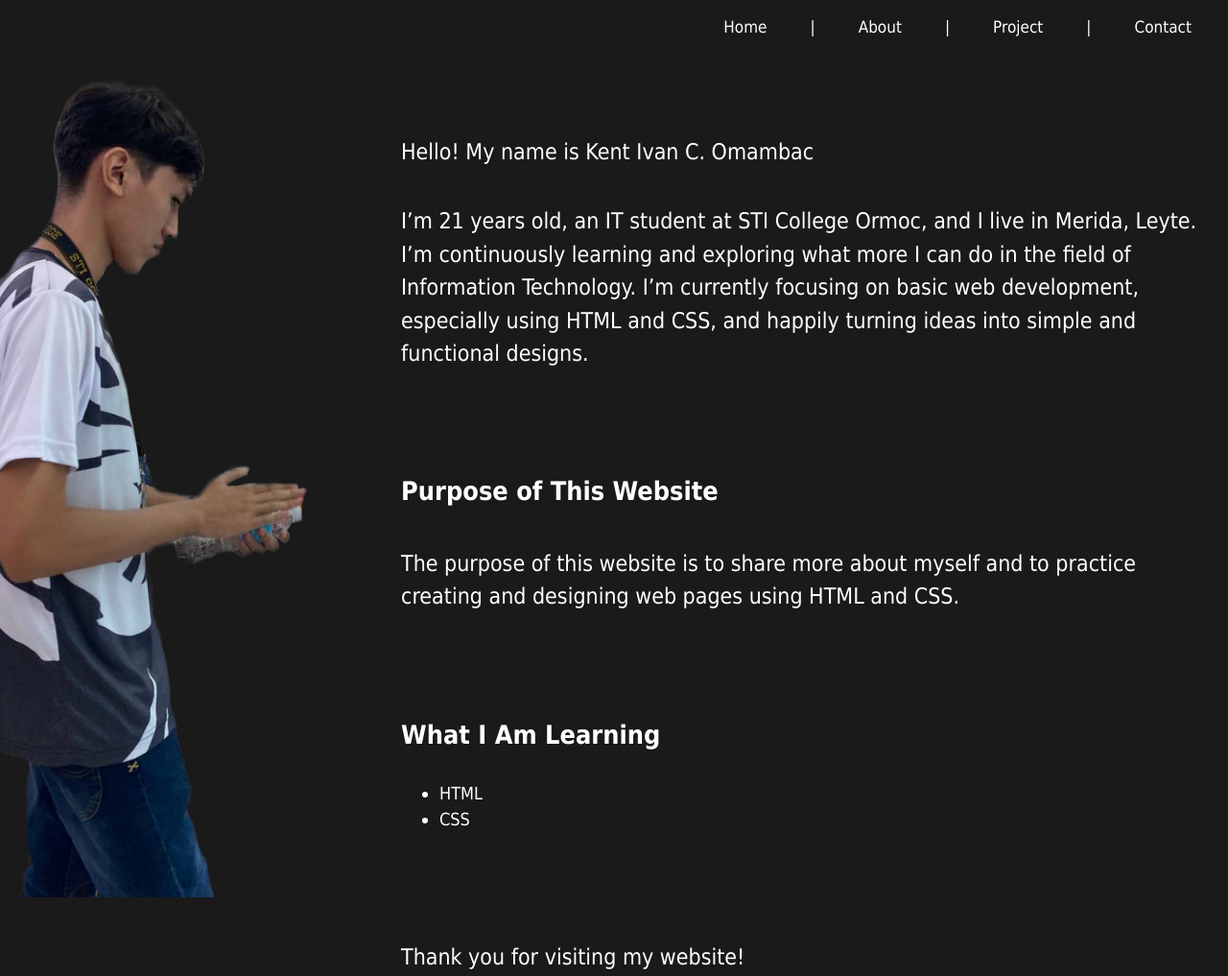
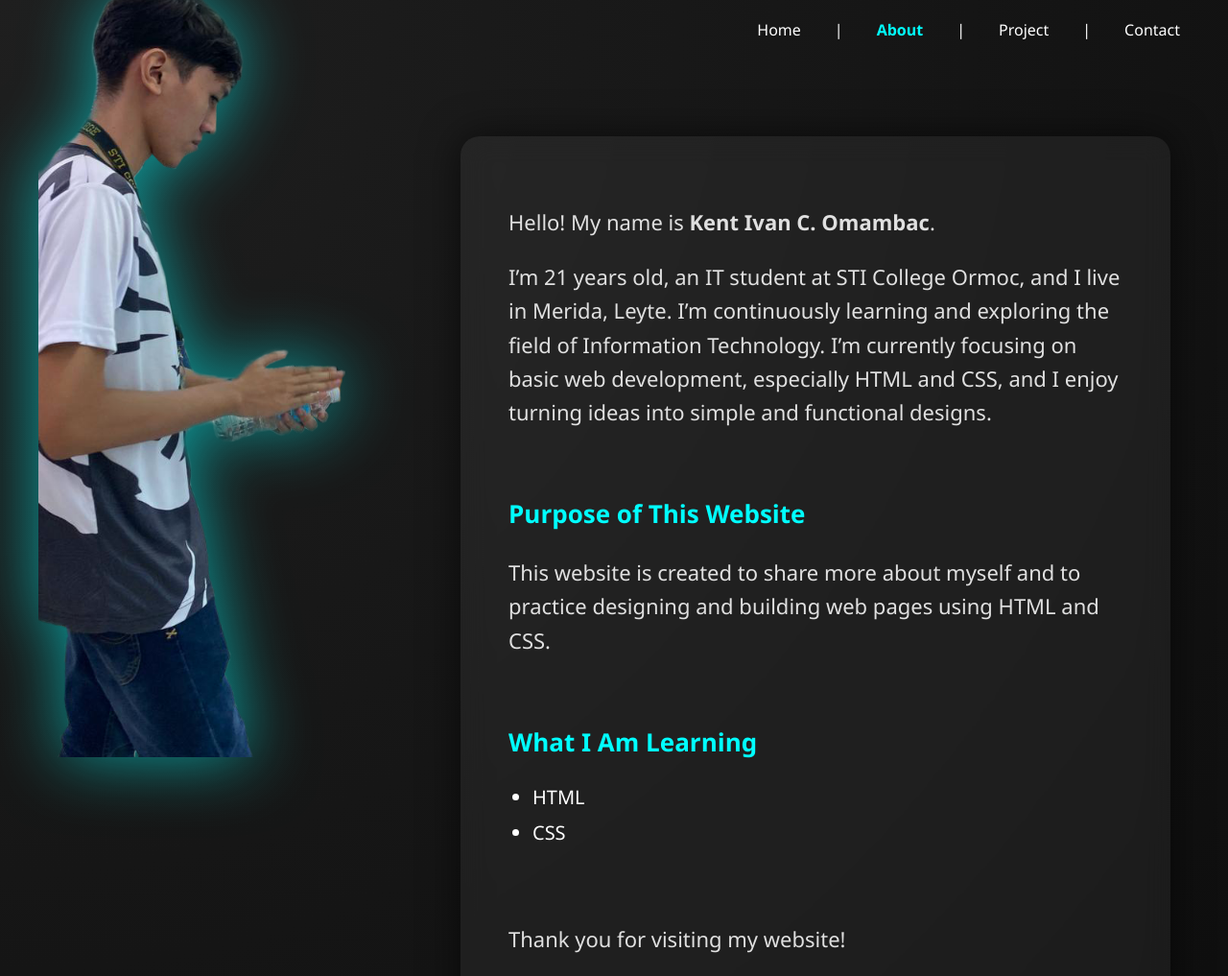
Before and after one commit to kent255942/MyPersonalWebsite, a plain HTML site: page About Me.html in a window 1280 px wide. Shown: the whole page at 96% size. Drawn offline with Linux system fonts and the light colour scheme.

Commit message:
Update About Me.html

```diff
--- a/About Me.html
+++ b/About Me.html
@@ -1,78 +1,192 @@
 <!DOCTYPE html>
-<html>
+<html lang="en">
 <head>
-  <title>About Kent's Personal Website</title>
+<meta charset="UTF-8">
+<title>About | Kent's Personal Website</title>
+
 <style>
+/* ---------- GLOBAL ---------- */
 body{
-    font-family: 'Tahoma', sans-serif;
-    background-color: #1A1A1A;
+ font-family: "Segoe UI", Tahoma, sans-serif;
+ background: radial-gradient(circle at top left, #1f1f1f, #0e0e0e);
  color: #ffffff;
+ margin: 0;
 }
+
+/* ---------- HEADER ---------- */
 header{
  display: flex;
  justify-content: flex-end;
-    padding: 10px;
-    gap: 45px;
-    margin-right: 20px;
-    font-size: 17px;
+ align-items: center;
+ gap: 35px;
+ padding: 20px 50px;
+ font-size: 16px;
 }
-   a{
+
+header a{
  color: #ffffff;
+ text-decoration: none;
+ position: relative;
 }
-   a:link{
-    text-decoration: none;
+
+header a::after{
+ content: "";
+ position: absolute;
+ width: 0;
+ height: 2px;
+ background: cyan;
+ left: 0;
+ bottom: -6px;
+ transition: 0.3s;
 }
-   a:hover{
-    color: gray;
+
+header a:hover::after{
+ width: 100%;
 }
-   .text{
-    text-align: left;
-    width: 950px;
-    margin-left: 410px;
-    padding-top: 70px;
-    font-size: 23px;
-    line-height: 1.50;
+
+.active{
+ color: cyan;
+ font-weight: 600;
 }
+
+/* ---------- LAYOUT ---------- */
 .content{
-    align-items: left;
  display: flex;
+ gap: 120px;
+ padding: 80px 60px;
 }
+
+/* ---------- IMAGE ---------- */
 .myPic{
  position: fixed;
  bottom: 0;
-   left: 0;
-   max-height: 90vh;
-   width: 100px;
+ left: 40px;
+ width: 320px;
+ filter: drop-shadow(0 0 35px rgba(0,255,255,0.6));
+ animation: float 4s ease-in-out infinite;
+}
+
+.myPic img{
+ width: 100%;
+ height: auto;
+}
+
+/* ---------- TEXT CARD ---------- */
+.text{
+ max-width: 900px;
+ margin-left: 420px;
+ background: rgba(255,255,255,0.05);
+ backdrop-filter: blur(14px);
+ border-radius: 20px;
+ padding: 50px;
+ box-shadow: 0 0 40px rgba(0,0,0,0.6);
+ animation: fadeUp 1.1s ease;
+}
+
+.text p{
+ font-size: 22px;
+ line-height: 1.6;
+ color: #e0e0e0;
+}
+
+.text h3{
+ margin-top: 70px;
+ font-size: 26px;
+ color: cyan;
+}
+
+/* ---------- LIST ---------- */
+.text ul{
+ margin-top: 20px;
+ padding-left: 25px;
+ font-size: 20px;
+}
+
+.text li{
+ margin-bottom: 10px;
+}
+
+/* ---------- ANIMATIONS ---------- */
+@keyframes fadeUp{
+ from{
+  opacity: 0;
+  transform: translateY(30px);
+ }
+ to{
+  opacity: 1;
+  transform: translateY(0);
+ }
+}
+
+@keyframes float{
+ 0%{ transform: translateY(0); }
+ 50%{ transform: translateY(-12px); }
+ 100%{ transform: translateY(0); }
+}
+
+/* ---------- RESPONSIVE ---------- */
+@media(max-width: 1000px){
+ .content{
+  flex-direction: column;
+ }
+ .myPic{
+  position: relative;
+  margin: 0 auto;
+ }
+ .text{
+  margin-left: 0;
+ }
+ header{
+  justify-content: center;
+ }
 }
 </style>
 </head>
+
 <body>
+
 <header>
-   <a href="index.html" target="_blank">Home</a>
-   <h8>|</h8>
-   <h8>About</h8>
-   <h8>|</h8>
-   <a href="My Project.html" target="_blank">Project</a>
-   <h8>|</h8>
-   <a href="Contact Me.html" target="_blank">Contact</a>
+ <a href="index.html">Home</a>
+ <span>|</span>
+ <span class="active">About</span>
+ <span>|</span>
+ <a href="My Project.html">Project</a>
+ <span>|</span>
+ <a href="Contact Me.html">Contact</a>
 </header>
+
 <div class="content">
+
  <div class="myPic">
-    <img src="images/About_pic.png" width="320px" height="855px">
+  <img src="images/About_pic.png" alt="Kent Illustration">
  </div>
+
  <div class="text">
-    <p style="font-weight: normal;">Hello! My name is Kent Ivan C. Omambac</p><br>
-    <p style="font-weight: normal; margin-top: -20px;">I’m 21 years old, an IT student at STI College Ormoc, and I live in Merida, Leyte. I’m continuously learning and exploring what more I can do in the field of Information Technology. I’m currently focusing on basic web development, especially using HTML and CSS, and happily turning ideas into simple and functional designs.</p>
-    <h3 style="padding-top: 80px;">Purpose of This Website</h3>
-    <p style="padding-top: 10px; font-weight: normal;">The purpose of this website is to share more about myself and to practice creating and designing web pages using HTML and CSS.</p>
-    <h3 style="padding-top: 80px; text-align: left;">What I Am Learning</h3>
-     <ul style="text-align: left; font-size: 18px;">
+  <p>Hello! My name is <strong>Kent Ivan C. Omambac</strong>.</p>
+
+  <p>
+   I’m 21 years old, an IT student at STI College Ormoc, and I live in Merida, Leyte.
+   I’m continuously learning and exploring the field of Information Technology.
+   I’m currently focusing on basic web development, especially HTML and CSS,
+   and I enjoy turning ideas into simple and functional designs.
+  </p>
+
+  <h3>Purpose of This Website</h3>
+  <p>
+   This website is created to share more about myself and to practice designing
+   and building web pages using HTML and CSS.
+  </p>
+
+  <h3>What I Am Learning</h3>
+  <ul>
    <li>HTML</li>
    <li>CSS</li>
   </ul>
-    <p style="padding-top: 90px; font-weight: normal;">Thank you for visiting my website!</p>
+
+  <p style="margin-top: 80px;">Thank you for visiting my website!</p>
  </div>
+
 </div>
+
 </body>
-
 </html>
```
Lines whose indentation alone changed are shown as unchanged.
